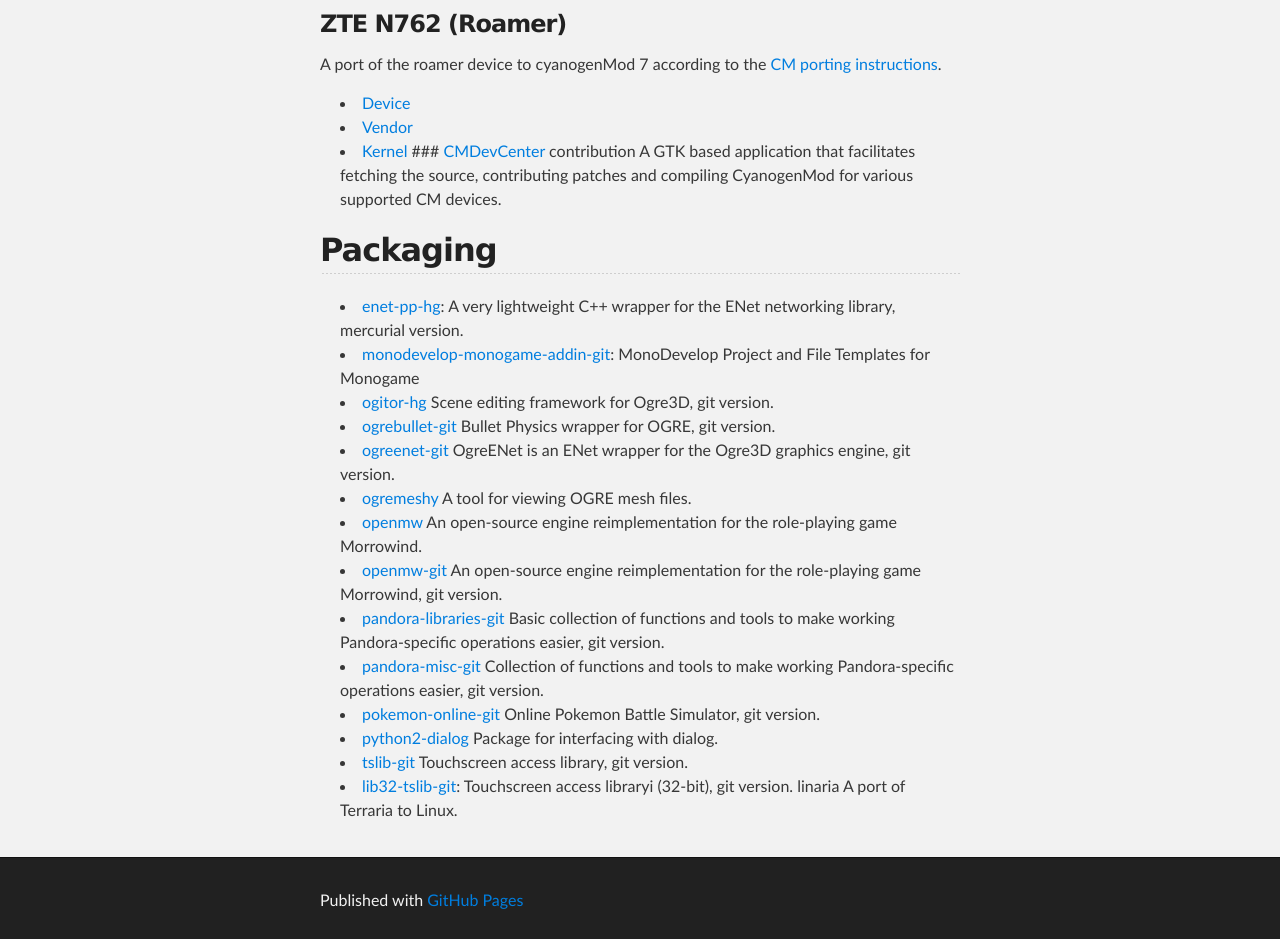
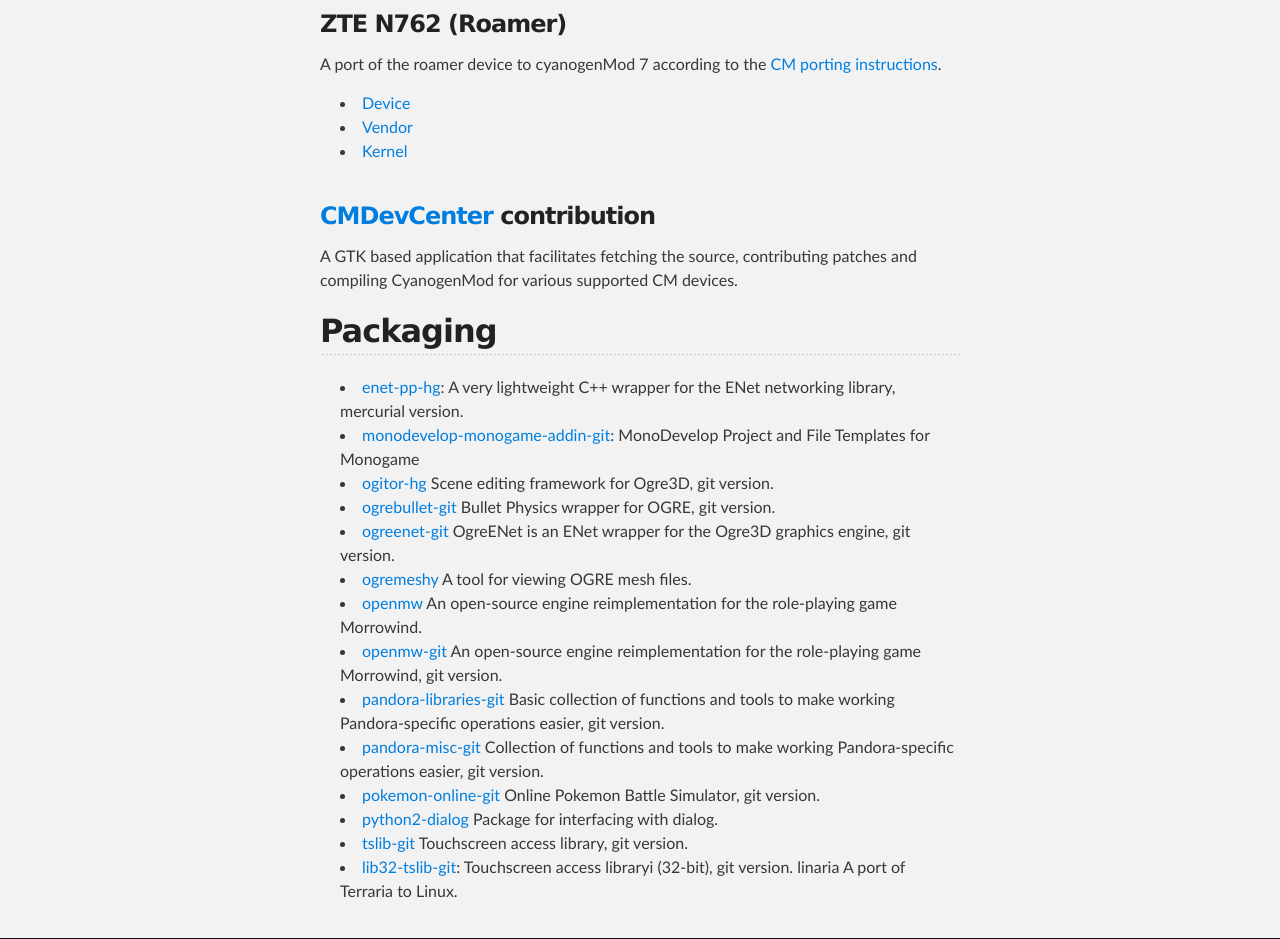
Before and after one commit to bwrsandman/bwrsandman.github.io, a plain HTML site: page index.html in a window 1280 px wide. Shown: the part 1160-2099 px from the top of the page. Drawn offline with Linux system fonts and the light colour scheme.

Commit message:
Fix CMDevCenter section

```diff
--- a/index.html
+++ b/index.html
@@ -77,11 +77,14 @@
 <ul>
 <li><a href="https://github.com/bwrsandman/android_device_zte_roamer">Device</a></li>
 <li><a href="https://github.com/bwrsandman/android_vendor_zte_roamer">Vendor</a></li>
-<li>
-<a href="https://github.com/bwrsandman/android_kernel_zte_roamer">Kernel</a>
-### <a href="https://github.com/bwrsandman/CMDevCenter">CMDevCenter</a> contribution
-A GTK based application that facilitates fetching the source, contributing patches and compiling CyanogenMod for various supported CM devices.</li>
+<li><a href="https://github.com/bwrsandman/android_kernel_zte_roamer">Kernel</a></li>
 </ul><h2>
+
+<h3>
+<a href="https://github.com/bwrsandman/CMDevCenter">CMDevCenter</a> contribution</h3>
+<p>A GTK based application that facilitates fetching the source, contributing patches and compiling CyanogenMod for various supported CM devices.</p>
+
+<h2>
 <a name="packaging" class="anchor" href="#packaging"><span class="octicon octicon-link"></span></a>Packaging</h2>
 
 <ul>
```
